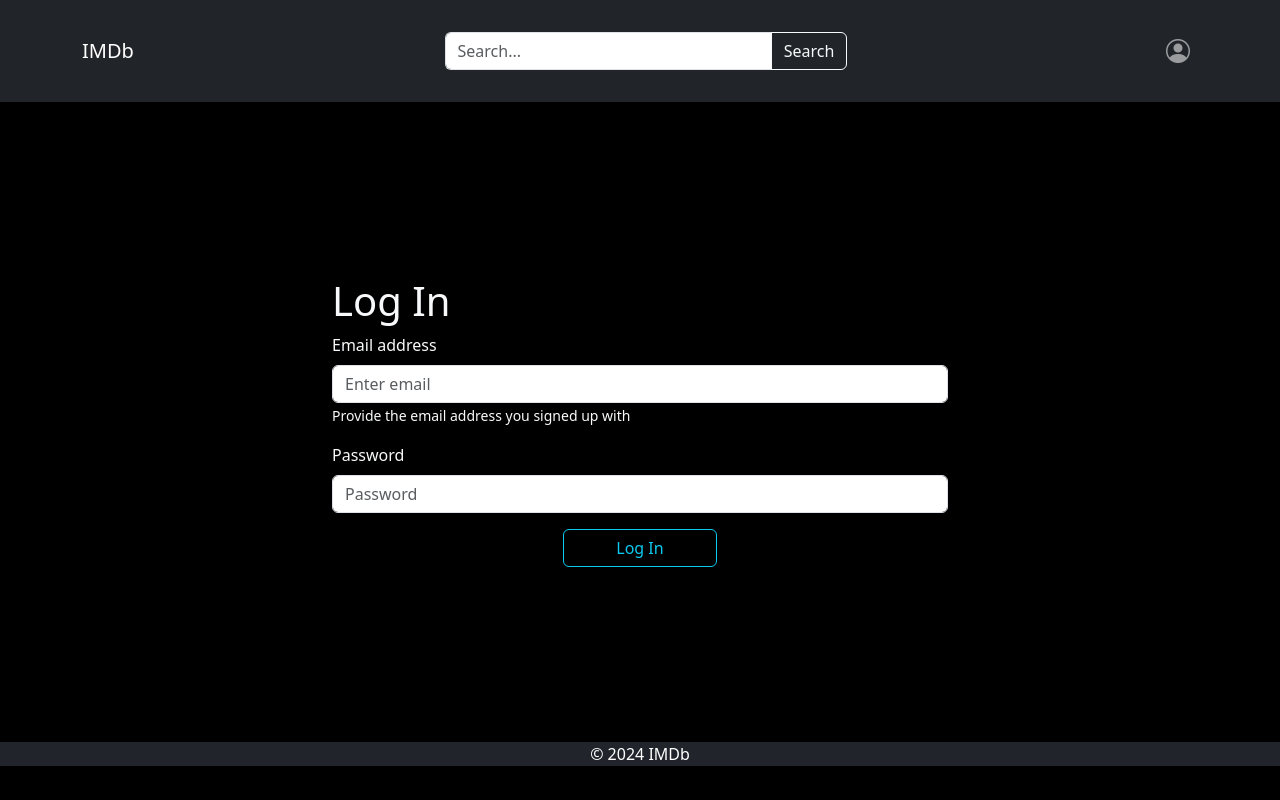
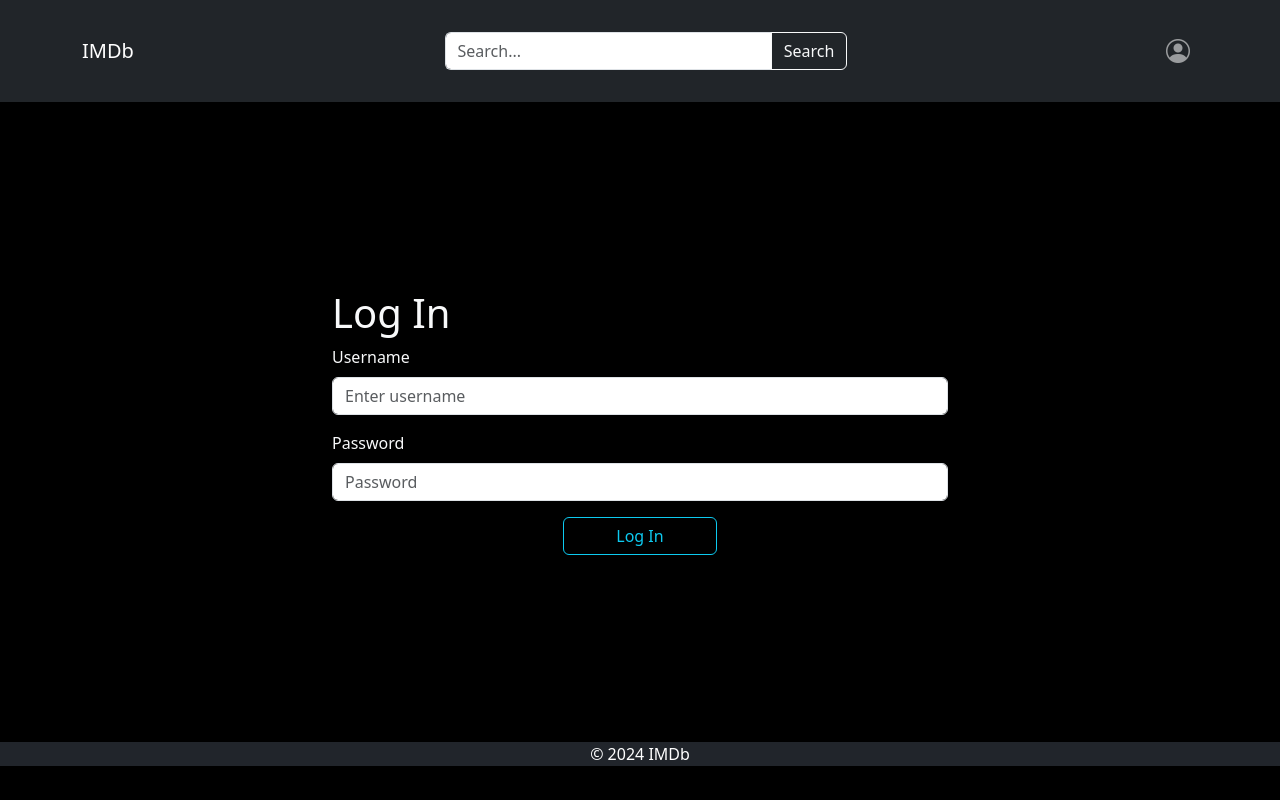
Before and after one commit to CIT05/imdb-frontend, a React (Create React App) app in the folder imdb_frontend/: page /login in a window 1280 px wide. Built offline with nearby package versions, Linux system fonts and the light colour scheme.

Commit message:
changed forms to not use libraries

```diff
--- a/imdb_frontend/package.json
+++ b/imdb_frontend/package.json
@@ -8,14 +8,12 @@
     "@testing-library/user-event": "^13.5.0",
     "bootstrap": "^5.3.3",
     "bootstrap-icons": "^1.11.3",
-    "formik": "^2.4.6",
     "react": "^18.3.1",
     "react-bootstrap": "^2.10.6",
     "react-dom": "^18.3.1",
     "react-router": "^7.0.1",
     "react-scripts": "5.0.1",
-    "web-vitals": "^2.1.4",
-    "yup": "^1.4.0"
+    "web-vitals": "^2.1.4"
   },
   "scripts": {
     "start": "react-scripts start",
--- a/imdb_frontend/src/components/user/Login.jsx
+++ b/imdb_frontend/src/components/user/Login.jsx
@@ -1,45 +1,57 @@
 import { Form, Button, Stack, Container } from 'react-bootstrap';
+import { useState } from 'react';
 import styles from './style.module.css';
-import * as Yup from 'yup';
-import * as formik from 'formik';
-import { useState } from 'react';
 import UserService from '../../services/UserService';
 import { useUserContext } from '../../contexts/UserContext';
 
 const Login = () => {
-	const { Formik } = formik;
-
+	const [formData, setFormData] = useState({ username: '', password: '' });
+	const [errors, setErrors] = useState({});
 	const [loading, setLoading] = useState(false);
 	const [error, setError] = useState('');
-
 	const { setLoggedInUser } = useUserContext();
 
-	const validationSchema = Yup.object({
-		email: Yup.string()
-			.email('Invalid email address')
-			.required('Email is required'),
-		password: Yup.string()
-			.min(6, 'Password must be at least 6 characters')
-			.required('Password is required'),
-	});
+	const handleChange = (e) => {
+		const { name, value } = e.target;
+		setFormData((prev) => ({ ...prev, [name]: value }));
+	};
 
-	const handleSubmit = async (values) => {
-		setLoading(true);
+	const validateForm = () => {
+		const newErrors = {};
+
+		if (!formData.username.trim()) {
+			newErrors.username = 'Username is required';
+		}
+		if (!formData.password) {
+			newErrors.password = 'Password is required';
+		} else if (formData.password.length < 6) {
+			newErrors.password = 'Password must be at least 6 characters';
+		}
+
+		setErrors(newErrors);
+		return Object.keys(newErrors).length === 0;
+	};
+
+	const handleSubmit = async (e) => {
+		e.preventDefault();
 		setError('');
 
+		if (!validateForm()) return;
+
+		setLoading(true);
 		try {
 			const userData = {
-				username: values.email,
-				password: values.password,
+				username: formData.username,
+				password: formData.password,
 			};
 
 			const userService = new UserService();
 			await userService.logIn(userData);
 			console.log('User logged in successfully:', userData);
 			setLoggedInUser(userData.username);
-		} catch (error) {
+		} catch (err) {
 			setError('An error occurred while logging in. Please try again.');
-			console.error(error);
+			console.error(err);
 		} finally {
 			setLoading(false);
 		}
@@ -52,71 +64,37 @@
 			<Stack className="d-flex justify-content-center w-50 align-items-center text-light">
 				<h1 className="align-self-start">Log In</h1>
 				{error && <div className="alert alert-danger">{error}</div>}
-				<Formik
-					initialValues={{
-						email: '',
-						password: '',
-					}}
-					validationSchema={validationSchema}
-					onSubmit={handleSubmit}
-				>
-					{({
-						handleSubmit,
-						handleChange,
-						handleBlur,
-						values,
-						touched,
-						errors,
-					}) => (
-						<Form
-							noValidate
-							onSubmit={handleSubmit}
-							className="w-100"
-						>
-							<Form.Group
-								className="mb-3"
-								controlId="formBasicEmail"
-							>
-								<Form.Label>Email address</Form.Label>
+				<Form noValidate onSubmit={handleSubmit} className="w-100">
+					<Form.Group className="mb-3" controlId="formBasicUsername">
+						<Form.Label>Username</Form.Label>
 						<Form.Control
-									required
-									type="email"
-									placeholder="Enter email"
-									name="email"
-									value={values.email}
+							type="text"
+							placeholder="Enter username"
+							name="username"
+							value={formData.username}
 							onChange={handleChange}
-									onBlur={handleBlur}
-									isInvalid={touched.email && !!errors.email}
+							isInvalid={!!errors.username}
 						/>
 						<Form.Control.Feedback type="invalid">
-									{errors.email}
+							{errors.username}
 						</Form.Control.Feedback>
-								<Form.Text className="text-light">
-									Provide the email address you signed up with
-								</Form.Text>
 					</Form.Group>
 
-							<Form.Group
-								className="mb-3"
-								controlId="formBasicPassword"
-							>
+					<Form.Group className="mb-3" controlId="formBasicPassword">
 						<Form.Label>Password</Form.Label>
 						<Form.Control
-									required
 							type="password"
 							placeholder="Password"
 							name="password"
-									value={values.password}
+							value={formData.password}
 							onChange={handleChange}
-									onBlur={handleBlur}
-									isInvalid={
-										touched.password && !!errors.password
-									}
+							isInvalid={!!errors.password}
 						/>
 						<Form.Control.Feedback type="invalid">
 							{errors.password}
 						</Form.Control.Feedback>
 					</Form.Group>
+
 					<Stack>
 						<Button
 							disabled={loading}
@@ -128,8 +106,6 @@
 						</Button>
 					</Stack>
 				</Form>
-					)}
-				</Formik>
 			</Stack>
 		</Container>
 	);
--- a/imdb_frontend/src/components/user/Signup.jsx
+++ b/imdb_frontend/src/components/user/Signup.jsx
@@ -1,51 +1,75 @@
 import { Form, Button, Stack, Container } from 'react-bootstrap';
 import styles from './style.module.css';
-import * as Yup from 'yup';
-import * as formik from 'formik';
 import { useState, useEffect } from 'react';
 import UserService from '../../services/UserService';
 
 const Signup = () => {
-	const { Formik } = formik;
+	const [formData, setFormData] = useState({
+		username: '',
+		password: '',
+		repeatPassword: '',
+		language: '',
+	});
+	const [errors, setErrors] = useState({});
+	const [loading, setLoading] = useState(false);
+	const [countries, setCountries] = useState([]);
+	const [error, setError] = useState('');
 
-	const [loading, setLoading] = useState(false);
-	const [error, setError] = useState('');
-	const [countries, setCountries] = useState([]);
+	function handleChange(e) {
+		const { name, value } = e.target;
+		setFormData((prev) => ({ ...prev, [name]: value }));
+	}
 
-	const validationSchema = Yup.object({
-		email: Yup.string()
-			.email('Invalid email address')
-			.required('Email is required'),
-		password: Yup.string()
-			.min(6, 'Password must be at least 6 characters')
-			.required('Password is required'),
-		repeatPassword: Yup.string()
-			.oneOf([Yup.ref('password'), null], 'Passwords must match')
-			.required('Repeat Password is required'),
-		language: Yup.string().required('Language selection is required'),
-	});
+	function validateForm() {
+		const newErrors = {};
 
-	const handleSubmit = async (values) => {
+		if (!formData.username.trim()) {
+			newErrors.username = 'Username is required';
+		}
+		if (!formData.password) {
+			newErrors.password = 'Password is required';
+		} else if (formData.password.length < 6) {
+			newErrors.password = 'Password must be at least 6 characters';
+		}
+		if (formData.password !== formData.repeatPassword) {
+			newErrors.repeatPassword = 'Passwords must match';
+		}
+		if (!formData.language) {
+			newErrors.language = 'Language selection is required';
+		}
+
+		setErrors(newErrors);
+		return Object.keys(newErrors).length === 0;
+	}
+
+	// Handle form submission
+	async function handleSubmit(e) {
+		e.preventDefault();
+
+		if (!validateForm()) {
+			return;
+		}
+
 		setLoading(true);
 		setError('');
 
 		try {
 			const userData = {
-				username: values.email,
-				password: values.password,
-				language: values.language,
+				username: formData.username,
+				password: formData.password,
+				language: formData.language,
 			};
 
 			const userService = new UserService();
 			await userService.signUp(userData);
 			console.log('User signed up successfully:', userData);
-		} catch (error) {
+		} catch (err) {
 			setError('An error occurred while signing up. Please try again.');
-			console.error(error);
+			console.error(err);
 		} finally {
 			setLoading(false);
 		}
-	};
+	}
 
 	useEffect(() => {
 		fetch('https://restcountries.com/v3.1/all')
@@ -57,11 +81,9 @@
 						code: country.cca2.toLowerCase(),
 					}))
 					.sort((a, b) => a.name.localeCompare(b.name)); // Sort alphabetically
-				setCountries(countryData);
+				setCountries(countryData); // Save the processed data into state
 			})
-			.catch((error) =>
-				console.error('Error fetching country data:', error)
-			);
+			.catch((err) => console.error('Error fetching country data:', err));
 	}, []);
 
 	return (
@@ -71,68 +93,31 @@
 			<Stack className="d-flex justify-content-center w-50 align-items-center text-light">
 				<h1 className="align-self-start">Sign Up</h1>
 				{error && <div className="alert alert-danger">{error}</div>}
-				<Formik
-					initialValues={{
-						email: '',
-						password: '',
-						repeatPassword: '',
-						language: '',
-					}}
-					validationSchema={validationSchema}
-					onSubmit={handleSubmit}
-				>
-					{({
-						handleSubmit,
-						handleChange,
-						handleBlur,
-						values,
-						touched,
-						errors,
-					}) => (
-						<Form
-							noValidate
-							onSubmit={handleSubmit}
-							className="w-100"
-						>
-							<Form.Group
-								className="mb-3"
-								controlId="formBasicEmail"
-							>
-								<Form.Label>Email address</Form.Label>
+				<Form noValidate onSubmit={handleSubmit} className="w-100">
+					<Form.Group className="mb-3" controlId="formBasicUsername">
+						<Form.Label>Username</Form.Label>
 						<Form.Control
-									required
-									type="email"
-									placeholder="Enter email"
-									name="email"
-									value={values.email}
+							type="text"
+							placeholder="Enter username"
+							name="username"
+							value={formData.username}
 							onChange={handleChange}
-									onBlur={handleBlur}
-									isInvalid={touched.email && !!errors.email}
+							isInvalid={!!errors.username}
 						/>
 						<Form.Control.Feedback type="invalid">
-									{errors.email}
+							{errors.username}
 						</Form.Control.Feedback>
-								<Form.Text className="text-light">
-									Provide a valid email address
-								</Form.Text>
 					</Form.Group>
 
-							<Form.Group
-								className="mb-3"
-								controlId="formBasicPassword"
-							>
+					<Form.Group className="mb-3" controlId="formBasicPassword">
 						<Form.Label>Password</Form.Label>
 						<Form.Control
-									required
 							type="password"
 							placeholder="Password"
 							name="password"
-									value={values.password}
+							value={formData.password}
 							onChange={handleChange}
-									onBlur={handleBlur}
-									isInvalid={
-										touched.password && !!errors.password
-									}
+							isInvalid={!!errors.password}
 						/>
 						<Form.Control.Feedback type="invalid">
 							{errors.password}
@@ -145,17 +130,12 @@
 					>
 						<Form.Label>Repeat Password</Form.Label>
 						<Form.Control
-									required
 							type="password"
 							placeholder="Repeat Password"
 							name="repeatPassword"
-									value={values.repeatPassword}
+							value={formData.repeatPassword}
 							onChange={handleChange}
-									onBlur={handleBlur}
-									isInvalid={
-										touched.repeatPassword &&
-										!!errors.repeatPassword
-									}
+							isInvalid={!!errors.repeatPassword}
 						/>
 						<Form.Control.Feedback type="invalid">
 							{errors.repeatPassword}
@@ -169,21 +149,15 @@
 						<Form.Label>Preferred language</Form.Label>
 						<Form.Select
 							name="language"
-									value={values.language}
+							value={formData.language}
 							onChange={handleChange}
-									onBlur={handleBlur}
-									isInvalid={
-										touched.language && !!errors.language
-									}
+							isInvalid={!!errors.language}
 						>
 							<option value="">
 								Choose your preferred language
 							</option>
 							{countries.map((country) => (
-										<option
-											key={country.code}
-											value={country.code}
-										>
+								<option key={country.code} value={country.code}>
 									{country.name}
 								</option>
 							))}
@@ -192,6 +166,7 @@
 							{errors.language}
 						</Form.Control.Feedback>
 					</Form.Group>
+
 					<Stack>
 						<Button
 							disabled={loading}
@@ -203,8 +178,6 @@
 						</Button>
 					</Stack>
 				</Form>
-					)}
-				</Formik>
 			</Stack>
 		</Container>
 	);
```
Also changed, not shown: imdb_frontend/src/components/user/Carousel.jsx (+4 -4 lines), imdb_frontend/src/components/user/Profile.jsx (+13 -6 lines), imdb_frontend/src/components/user/style.module.css (+5 -3 lines), imdb_frontend/src/services/UserService.js (+5 -3 lines), 1 other file (tests, documents, lock files or other folders). Lines whose indentation alone changed are shown as unchanged.
